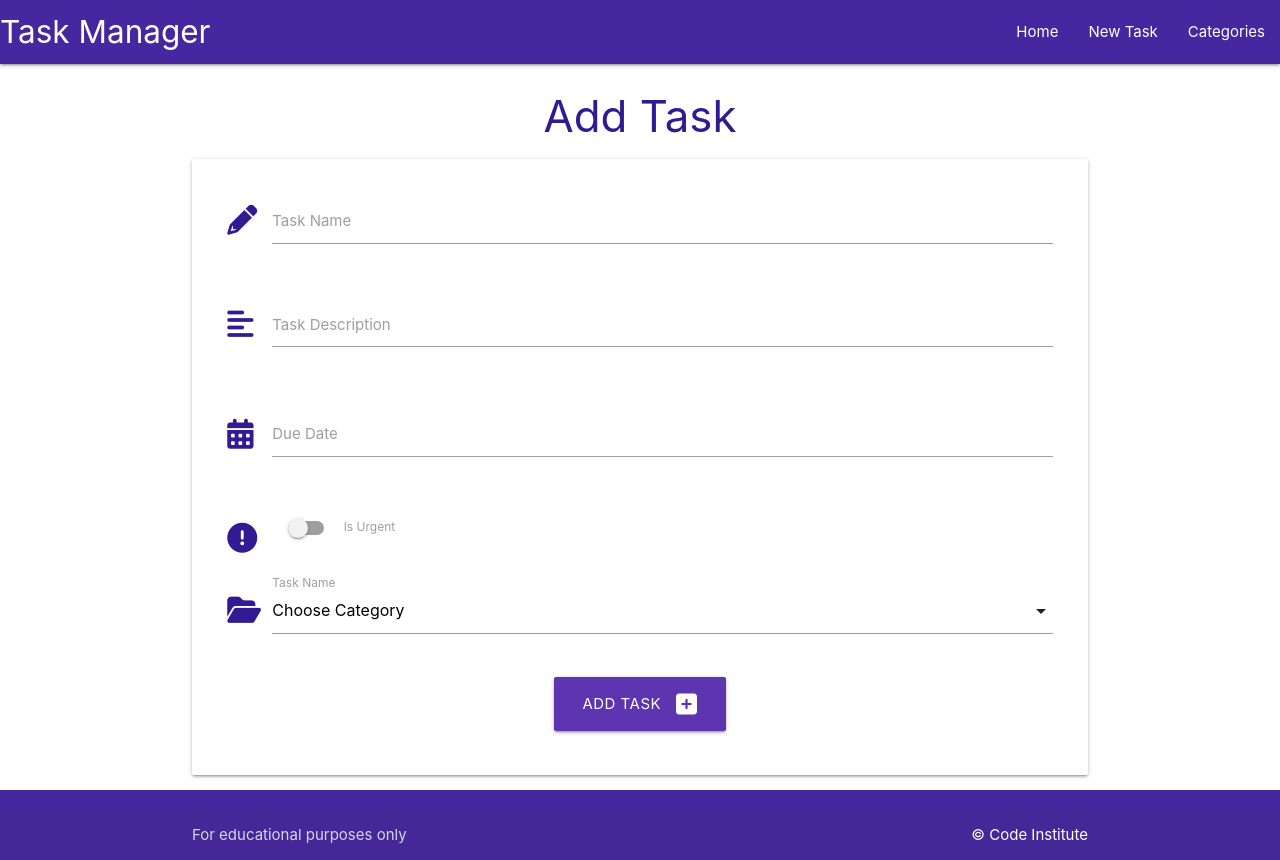
After one commit to NyxHexen/ci-taskmanager-flask-app, a Flask app: page /add_task in a window 1280 px wide. The commit adds this page. Run offline with Flask 2, Linux system fonts and the light colour scheme; data that the repository does not hold is empty.

Commit message:
Added functionality for adding new tasks to categories and update db

```diff
--- a/taskmanager/routes.py
+++ b/taskmanager/routes.py
@@ -33,9 +33,27 @@ def edit_category(category_id):
         return redirect(url_for("categories"))
     return render_template("edit_category.html", category=category)
 
+
 @app.route("/delete_category/<int:category_id>")
 def delete_category(category_id):
     category = Category.query.get_or_404(category_id)
     db.session.delete(category)
     db.session.commit()
     return redirect(url_for("categories"))
+
+
+@app.route("/add_task", methods=["GET", "POST"])
+def add_task():
+    categories = list(Category.query.order_by(Category.category_name).all())
+    if request.method == "POST":
+        task = Task(
+            task_name=request.form.get("task_name"),
+            task_description = request.form.get("task_description"),
+            is_urgent = bool(True if request.form.get("is_urgent") else False),
+            due_date = request.form.get("due_date"),
+            category_id = request.form.get("category_id")
+        )
+        db.session.add(task)
+        db.session.commit()
+        return redirect(url_for("home"))
+    return render_template("add_task.html", categories=categories)
--- a/taskmanager/static/js/script.js
+++ b/taskmanager/static/js/script.js
@@ -1,4 +1,19 @@
-document.addEventListener('DOMContentLoaded', function() {
-    let sidenav = document.querySelectorAll('.sidenav');
-    M.Sidenav.init(sidenav);
+// Sidenav init
+document.addEventListener('DOMContentLoaded', function () {
+  let sidenav = document.querySelectorAll('.sidenav');
+  M.Sidenav.init(sidenav);
+
+
+  //Datepicker init
+  let datepicker = document.querySelectorAll('.datepicker');
+  M.Datepicker.init(datepicker, {
+    format: "dd mmmm, yyyy",
+    i18n: {
+      done: "Select"
+    }
   });
+
+  // Select init
+  let selects = document.querySelectorAll('select');
+  M.FormSelect.init(selects);
+});
--- /dev/null
+++ b/taskmanager/templates/add_task.html
@@ -0,0 +1,72 @@
+{% extends "base.html" %}
+{% block content %}
+
+<h3 class="deep-purple-text text-darken-4 center-align">Add Task</h3>
+
+<div class="row card-panel gray lighten-5">
+    <form class="col s12" method="POST" action="{{ url_for('add_task') }}">
+        <!-- task_name -->
+        <div class="row">
+            <div class="input-field col s12">
+                <i class="fas fa-pencil-alt prefix deep-purple-text text-darken-4"></i>
+                <input id="task_name" name="task_name" type="text" class="validate" required minlength="5"
+                    maxlength="50">
+                <label for="task_name">Task Name</label>
+            </div>
+        </div>
+        <!-- task_description -->
+        <div class="row">
+            <div class="input-field col s12">
+                <i class="fas fa-align-left prefix deep-purple-text text-darken-4"></i>
+                <textarea id="task_description" name="task_description" type="text"
+                    class="validate materialize-textarea" required minlength="5" maxlength="200"></textarea>
+                <label for="task_description">Task Description</label>
+            </div>
+        </div>
+        <!-- due_date -->
+        <div class="row">
+            <div class="input-field col s12">
+                <i class="fas fa-calendar-alt prefix deep-purple-text text-darken-4"></i>
+                <input id="due_date" name="due_date" type="text" class="validate datepicker" required>
+                <label for="due_date">Due Date</label>
+            </div>
+        </div>
+        <!-- is_urgent -->
+        <div class="row">
+            <div class="input-field col s12">
+                <div class="switch">
+                    <i class="fas fa-exclamation-circle prefix deep-purple-text text-darken-4"></i>
+                    <label for="is_urgent">
+                        <input id="is_urgent" name="is_urgent" type="checkbox">
+                        <span class="lever"></span>
+                        Is Urgent
+                    </label>
+                </div>
+            </div>
+        </div>
+        <!-- category_id -->
+        <div class="row">
+            <div class="input-field col s12">
+                <i class="fas fa-folder-open prefix deep-purple-text text-darken-4"></i>
+                <select name="category_id" id="category_id" class="validate" required>
+                    <option value="" disabled selected>Choose Category</option>
+                    {% for category in categories %}
+                        <option value="{{ category.id }}">{{ category.category_name }}</option>
+                    {% endfor %}
+                </select>
+                <label for="task_name">Task Name</label>
+            </div>
+        </div>
+        <!-- submit button -->
+        <div class="row">
+            <div class="col s12 center-align">
+                <button type="submit" class="btn-large deep-purple darken-1">
+                    Add Task <i class="fas fa-plus-square right"></i>
+                </button>
+            </div>
+        </div>
+    </form>
+</div>
+
+
+{% endblock %}
--- a/taskmanager/templates/base.html
+++ b/taskmanager/templates/base.html
@@ -22,7 +22,7 @@
                 <a href="#" data-target="mobile-demo" class="sidenav-trigger"><i class="fas fa-bars"></i></a>
                 <ul class="right hide-on-med-and-down">
                     <li><a href="{{ url_for('home') }}">Home</a></li>
-                    <li><a href="#">New Task</a></li>
+                    <li><a href="{{ url_for('add_task') }}">New Task</a></li>
                     <li><a href="{{ url_for('categories') }}">Categories</a></li>
                 </ul>
             </div>
@@ -31,7 +31,7 @@
         <!-- Mobile sidenav -->
         <ul class="sidenav" id="mobile-demo">
             <li><a href="{{ url_for('home') }}">Home</a></li>
-            <li><a href="#">New Task</a></li>
+            <li><a href="{{ url_for('add_task') }}">New Task</a></li>
             <li><a href="{{ url_for('categories') }}">Categories</a></li>
         </ul>
     </header>
```
Also changed, not shown: taskmanager/templates/tasks.html (+8 -0 lines).
